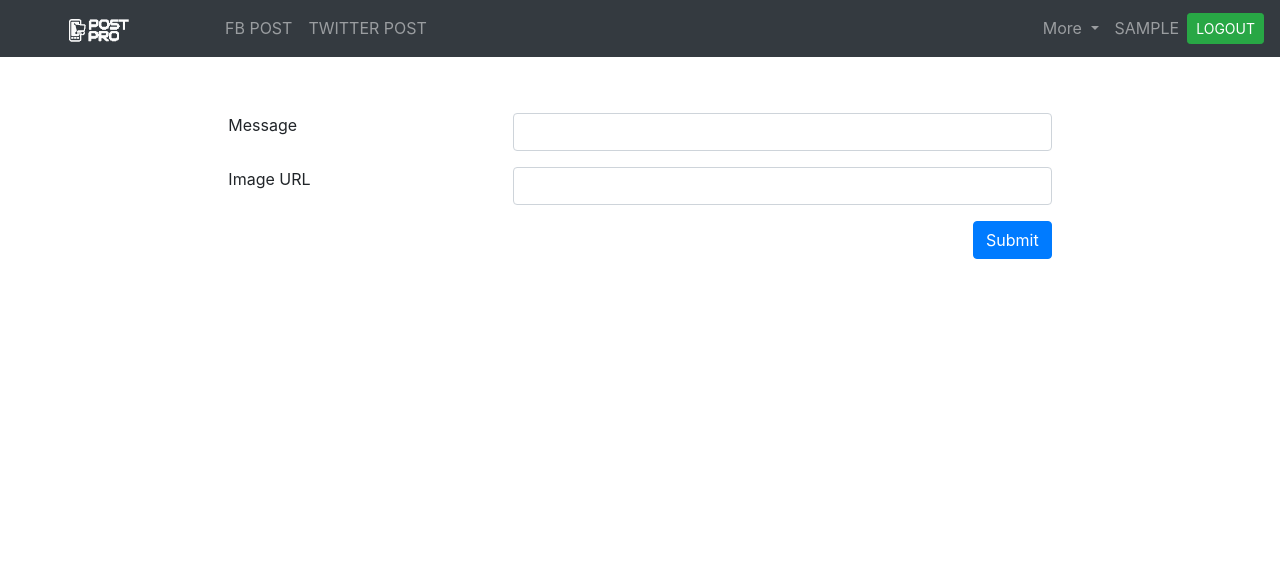
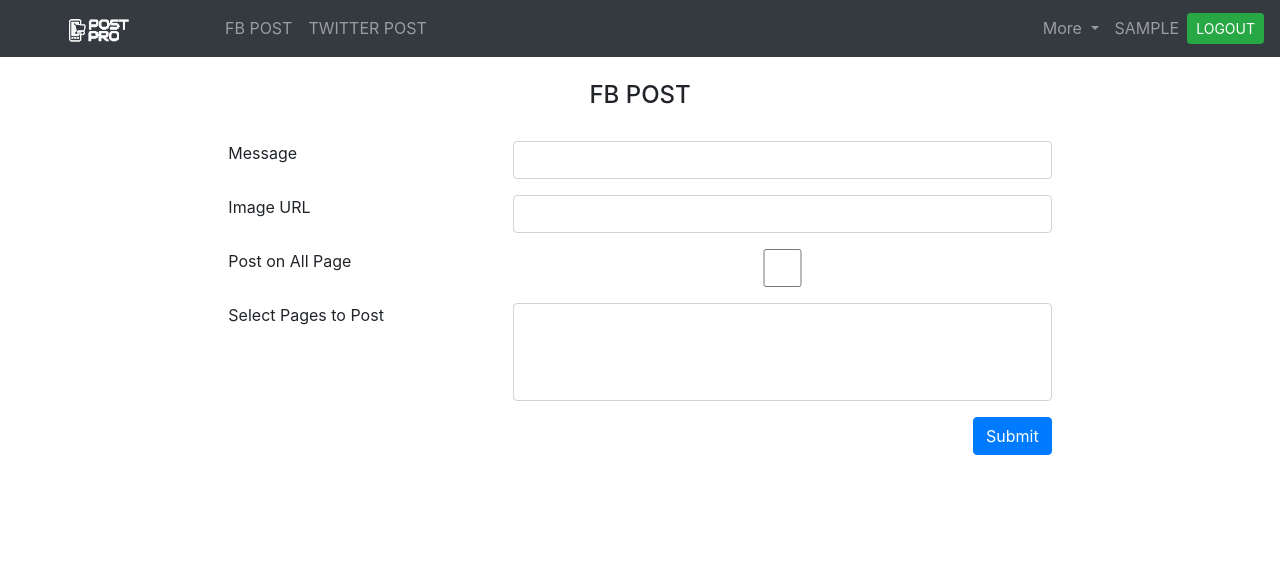
Before and after one commit to pabin/facebook-poster, a Django app: page /post/facebook/ in a window 1280 px wide. Shown: the top 567 px of the page. Run offline with Django 3.2, Linux system fonts and the light colour scheme; the visitor is signed in with stand-in values (Sample User, id 1); lists and menus that the app fills with data are empty; some libraries are stand-ins or nearby versions.

Commit message:
--onetoonefield for user in FacebookPageID changed to ForeignKey --table added in home.html --multiple select and bootstrap-switch for all page select added for   facebook post form --facebook post based on pageid and token on database models   implemented

```diff
--- a/accounts/models.py
+++ b/accounts/models.py
@@ -5,7 +5,7 @@ from django.contrib.auth.models import User
 
 
 class FacebookPageID(models.Model):
-    user = models.OneToOneField(User, on_delete=models.CASCADE)
+    user = models.ForeignKey(User, on_delete=models.CASCADE)
     name = models.CharField(max_length=64)
     page_id = models.CharField(max_length=128)
     added_on = models.DateTimeField(auto_now_add=True)
--- a/poster/forms.py
+++ b/poster/forms.py
@@ -7,23 +7,25 @@ from accounts.models import (
 class StatusUpdateForm(forms.Form):
     message = forms.CharField(label='Message')
     image_url = forms.URLField(label='Image URL', required=False)
+    all_page = forms.BooleanField(label="Post on All Page", required=False)
+    multiple_pages = forms.MultipleChoiceField(label='Select Pages to Post', required=False)
 
     def __init__(self, *args, **kwargs):
+        user = kwargs.pop('user')
+
         super().__init__(*args, **kwargs)
 
-        pages = FacebookPageID.objects.all()
-
-        # for p in pages:
-        #     self.fields.update(p.name)
+        self.fields['multiple_pages'].choices = [
+            (a.id, a) for a in FacebookPageID.objects.filter(user=user)]
 
         for _, field in self.fields.items():
             field.widget.attrs.update({
                 'class': 'form-control'
-                })
+            })
 
-        # self.fields['is_active'].widget.attrs.update({
-        #     'class': 'bootstrap-switch',
-        #     'data-on-text': "YES",
-        #     'data-off-text': "NO",
-        #     'checked': 'checked',
-        # })
+        self.fields['all_page'].widget.attrs.update({
+            # 'class': 'bootstrap-switch',
+            'data-on-text': "YES",
+            'data-off-text': "NO",
+            # 'checked': 'checked',
+        })
--- a/poster/views.py
+++ b/poster/views.py
@@ -1,46 +1,76 @@
-from django.shortcuts import render
+from django.shortcuts import render, get_object_or_404
 from django.views import View
 import facebook
 from django.contrib.auth.mixins import LoginRequiredMixin
+from django.contrib import messages
 
 from .forms import (
     StatusUpdateForm,
 )
 from .tokens import token, page_id
 
+
+from accounts.models import (
+    FacebookPageID,
+    FacebookAccessToken,
+)
+
+
 class StatusUpdateView(LoginRequiredMixin, View):
     template_name = 'accounts/form.html'
     form_class = StatusUpdateForm
+    title = 'FB POST'
 
     def get(self, request):
-        form = self.form_class()
+        form = self.form_class(user=request.user)
         context = {
-        'form': form,
+            'form': form,
+            'title': self.title
         }
         return render(request, self.template_name, context)
 
     def post(self, request):
-        form = self.form_class(request.POST)
+        token_object = FacebookAccessToken.objects.filter().first()
+
+        form = self.form_class(request.POST, user=request.user)
         context = {
             'form': form,
+            'title': self.title
         }
 
         if form.is_valid():
             try:
                 msg = form.cleaned_data.get('message')
                 image_url = form.cleaned_data.get('image_url')
-                print(msg)
-                print(image_url)
+                all_page = form.cleaned_data.get('all_page')
+                multiple_pages = form.cleaned_data.get('multiple_pages')
+
+                if all_page and not multiple_pages:
+                    selected_pages = FacebookPageID.objects.filter(user=request.user)
+
+                elif multiple_pages and not all_page:
+                    selected_pages = []
+                    for page_id in multiple_pages:
+                        pages = get_object_or_404(FacebookPageID, id=page_id)
+                        selected_pages.append(pages)
+
+                elif all_page and multiple_pages:
+                    selected_pages = FacebookPageID.objects.filter(user=request.user)
+
+                else:
+                    messages.error(request, 'Error! Empty Partner Field!')
+                    return render(request, self.template_name, context)
+
 
                 # Facebook API call
-                graph = facebook.GraphAPI(token["access_token"])
+                graph = facebook.GraphAPI(token_object.token)
+
                 resp = graph.get_object('me/accounts')
 
-
-                for key, value in page_id.items():
+                for fb_page in selected_pages:
                     page_access_token = None
                     for page in resp['data']:
-                        if page['id'] == value:
+                        if page['id'] == fb_page.page_id:
                             page_access_token = page['access_token']
 
                     graph = facebook.GraphAPI(page_access_token)
@@ -59,6 +89,7 @@ class StatusUpdateView(LoginRequiredMixin, View):
                             message=msg)
 
 
+                print('Success')
                 context['status'] = 'success'
                 return render(request, self.template_name, context)
 
--- a/templates/base.html
+++ b/templates/base.html
@@ -4,9 +4,16 @@
 <html lang="en" dir="ltr">
   <head>
     <meta charset="utf-8">
-    <title>POST PRO</title>
+    <title>POST PRO | {% block title %} {% endblock title %}</title>
     <link rel="stylesheet" href="https://stackpath.bootstrapcdn.com/bootstrap/4.3.1/css/bootstrap.min.css" integrity="sha384-ggOyR0iXCbMQv3Xipma34MD+dH/1fQ784/j6cY/iJTQUOhcWr7x9JvoRxT2MZw1T" crossorigin="anonymous">
     <link rel="icon" type="image/png" sizes="64x64" href="{% static 'image/favicon.png' %}">
+
+    <link href="https://cdnjs.cloudflare.com/ajax/libs/select2/4.0.6-rc.0/css/select2.min.css" rel="stylesheet" />
+
+    <!-- Start of Page Specific Header-->
+    {% block head_block %}
+    {% endblock head_block %}
+    <!-- End of Page Specific Header -->
 
   </head>
   <body>
@@ -66,7 +73,7 @@
             <div class="col-sm-2">
             </div>
             <div class="col-sm-8">
-              {% block content %} {% endblock content%}
+              {% block content %} {% endblock content %}
             </div>
               <div class="col-sm-2">
               </div>
@@ -86,5 +93,25 @@
       <script src="https://cdnjs.cloudflare.com/ajax/libs/popper.js/1.14.7/umd/popper.min.js" integrity="sha384-UO2eT0CpHqdSJQ6hJty5KVphtPhzWj9WO1clHTMGa3JDZwrnQq4sF86dIHNDz0W1" crossorigin="anonymous"></script>
       <script src="https://stackpath.bootstrapcdn.com/bootstrap/4.3.1/js/bootstrap.min.js" integrity="sha384-JjSmVgyd0p3pXB1rRibZUAYoIIy6OrQ6VrjIEaFf/nJGzIxFDsf4x0xIM+B07jRM" crossorigin="anonymous"></script>
 
+
+      <script src="https://cdnjs.cloudflare.com/ajax/libs/bootstrap-switch/3.3.4/js/bootstrap-switch.min.js"></script>
+      <script src="https://cdnjs.cloudflare.com/ajax/libs/select2/4.0.6-rc.0/js/select2.min.js"></script>
+
+      <script>
+        jQuery(".bootstrap-switch").bootstrapSwitch();
+
+        $(document).ready(function() {
+            $('#id_multiple_pages').select2();
+            $("#id_multiple_pages").attr({'placeholder':'Select Multiple Pages'})
+
+        });
+      </script>
+
+
+      <!-- Start of Page Specific Scripts in Footer -->
+      {% block footer_block %} {% endblock footer_block%}
+      <!-- End of Page Specific Scripts in Footer-->
+
+
   </body>
 </html>
```
Also changed, not shown: home/templates/home/home.html (+33 -1 lines), poster/templates/poster/poster.html (+14 -1 lines), accounts/migrations/0003_auto_20190407_0646.py (added).
